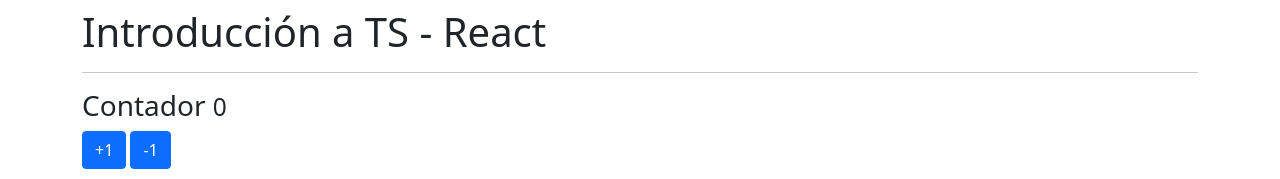
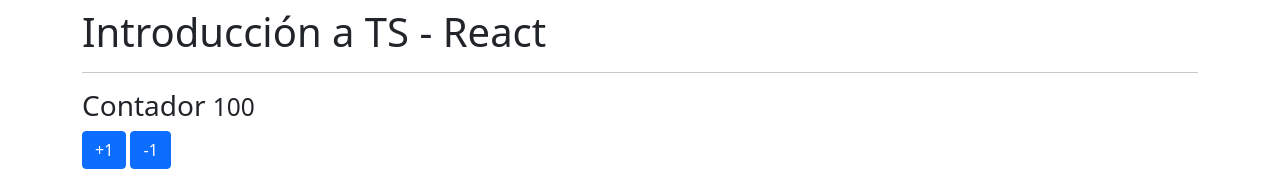
Before and after one commit to bpovea/ReactTSrefuerzo, a React (Create React App) app: page / in a window 1280 px wide. Shown: the top 179 px of the page. Built offline with nearby package versions, Linux system fonts and the light colour scheme.

Commit message:
[ADD] custom Hooks

```diff
--- a/src/App.tsx
+++ b/src/App.tsx
@@ -1,8 +1,9 @@
 // import { TiposBasicos } from './typescript/TiposBasicos';
 // import { ObjetosLiterales } from './typescript/ObjetosLiterales';
 // import { Funciones } from "./typescript/Funciones"
+// import { Contador } from './components/Contador'
 
-import { Contador } from './components/Contador'
+import { ContadorConHook } from './components/ContadorConHook'
 
 
 const App = () => {
@@ -13,7 +14,8 @@
       {/* <TiposBasicos /> */}
       {/* <ObjetosLiterales /> */}
       {/* <Funciones /> */}
-      <Contador />
+      {/* <Contador /> */}
+      <ContadorConHook />
     </div>
   )
 }
--- /dev/null
+++ b/src/components/ContadorConHook.tsx
@@ -0,0 +1,26 @@
+import { useCounter } from '../hooks/useCounter'
+
+export const ContadorConHook = () => {
+
+    const { valor, acumular } = useCounter(100);
+
+    return (
+        <>
+            <h3>Contador <small>{valor}</small></h3>
+
+            <button
+                className="btn btn-primary"
+                onClick={() => acumular(1)}
+            >
+                +1
+            </button>
+            &nbsp;
+            <button
+                className="btn btn-primary"
+                onClick={() => acumular(-1)}
+            >
+                -1
+            </button>
+        </>
+    )
+}
--- /dev/null
+++ b/src/hooks/useCounter.tsx
@@ -0,0 +1,15 @@
+import { useState } from 'react';
+
+export const useCounter = (inicial: number = 10) => {
+
+    const [valor, setValor] = useState(inicial);
+
+    const acumular = (numero: number) => {
+        setValor(valor + numero);
+    }
+
+    return {
+        valor, // valor : valor
+        acumular // acumular : acumular
+    }
+}
```
